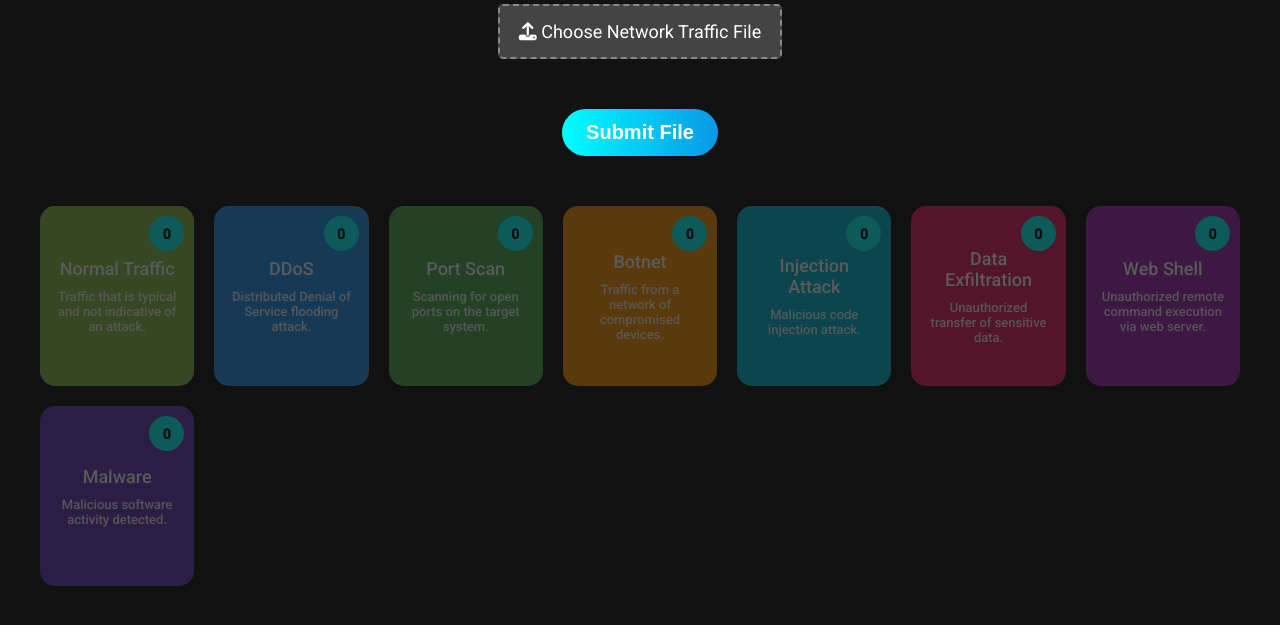
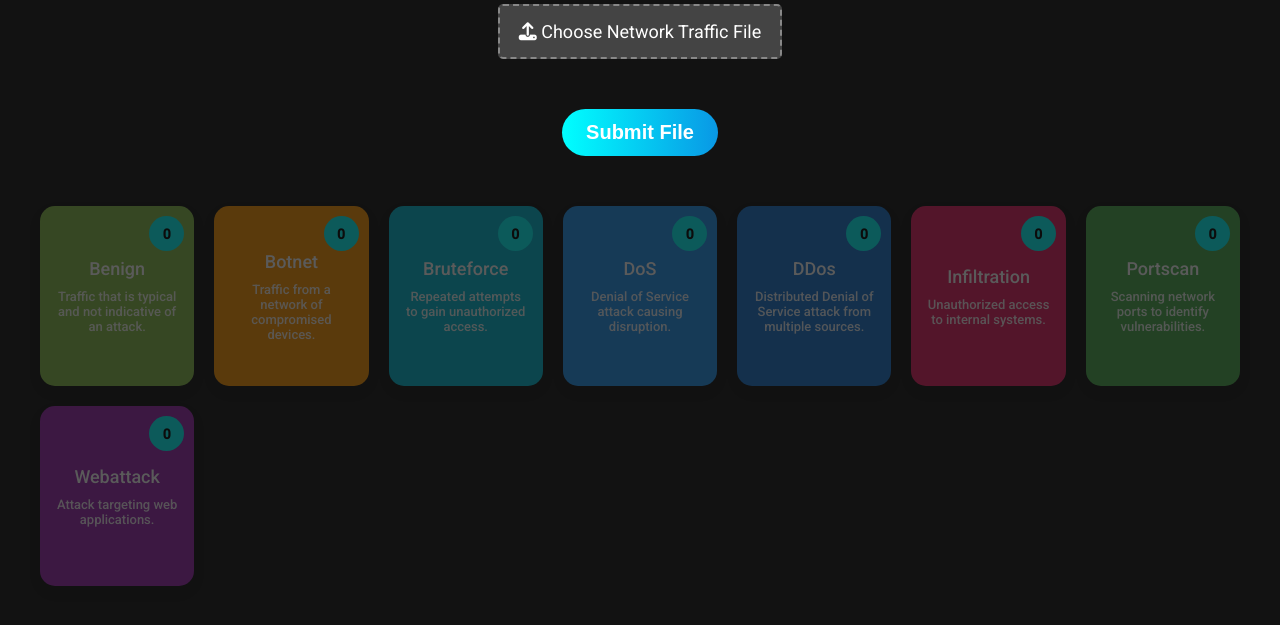
Before and after one commit to aryanraj65537/DefenSys, a Flask app: page /application in a window 1280 px wide. Shown: the part 152-777 px from the top of the page. Run offline with Flask 3, Linux system fonts and the light colour scheme; parts of the project's set-up code (start-up, migrations or seed data) failed here and were passed over.

Commit message:
knn done

```diff
--- a/app.py
+++ b/app.py
@@ -1,8 +1,384 @@
-from flask import Flask, render_template, request
+from flask import Flask, request, render_template, jsonify
+import pandas as pd
+import numpy as np
+import joblib
+import tempfile
 import os
-import sys
+import statistics
+from scapy.all import rdpcap
 
 app = Flask(__name__)
+
+knn_model = joblib.load("knn_model.pkl")
+scaler = joblib.load("scaler.pkl")
+
+TRAINING_COLUMNS = [
+    "Flow Duration",
+    "Total Fwd Packets",
+    "Total Backward Packets",
+    "Fwd Packets Length Total",
+    "Bwd Packets Length Total",
+    "Fwd Packet Length Max",
+    "Fwd Packet Length Mean",
+    "Fwd Packet Length Std",
+    "Bwd Packet Length Max",
+    "Bwd Packet Length Mean",
+    "Bwd Packet Length Std",
+    "Flow Bytes/s",
+    "Flow Packets/s",
+    "Flow IAT Mean",
+    "Flow IAT Std",
+    "Flow IAT Max",
+    "Flow IAT Min",
+    "Fwd IAT Total",
+    "Fwd IAT Mean",
+    "Fwd IAT Std",
+    "Fwd IAT Max",
+    "Fwd IAT Min",
+    "Bwd IAT Total",
+    "Bwd IAT Mean",
+    "Bwd IAT Std",
+    "Bwd IAT Max",
+    "Bwd IAT Min",
+    "Fwd PSH Flags",
+    "Fwd Header Length",
+    "Bwd Header Length",
+    "Fwd Packets/s",
+    "Bwd Packets/s",
+    "Packet Length Max",
+    "Packet Length Mean",
+    "Packet Length Std",
+    "Packet Length Variance",
+    "SYN Flag Count",
+    "URG Flag Count",
+    "Avg Packet Size",
+    "Avg Fwd Segment Size",
+    "Avg Bwd Segment Size",
+    "Subflow Fwd Packets",
+    "Subflow Fwd Bytes",
+    "Subflow Bwd Packets",
+    "Subflow Bwd Bytes",
+    "Init Fwd Win Bytes",
+    "Init Bwd Win Bytes",
+    "Fwd Act Data Packets",
+    "Fwd Seg Size Min",
+    "Active Mean",
+    "Active Std",
+    "Active Max",
+    "Active Min",
+    "Idle Mean",
+    "Idle Std",
+    "Idle Max",
+    "Idle Min",
+    # Exclude "ClassLabel" from features
+]
+
+def label_to_category(label):
+    mapping = {
+        0: "benign",
+        1: "botnet",
+        2: "bruteforce",
+        3: "dos",
+        4: "ddos",
+        5: "infiltration",
+        6: "portscan",
+        7: "webattack"
+    }
+    return mapping.get(label, None)
+
+def extract_features_from_pcap(file_storage):
+    """
+    Reads the uploaded pcap file, assumes the pcap represents one flow,
+    and computes many of the features required by the KNN model.
+
+    The forward direction is defined as packets whose source IP equals the
+    source IP of the first packet (if available). Many of the features (e.g.,
+    active/idle durations, subflow metrics) are computed in a simplified way.
+
+    Returns a DataFrame with one row of features.
+    """
+    # Save the uploaded pcap file to a temporary file
+    with tempfile.NamedTemporaryFile(delete=False) as tmp:
+        tmp.write(file_storage.read())
+        tmp_path = tmp.name
+
+    # Read packets using Scapy
+    packets = rdpcap(tmp_path)
+    os.remove(tmp_path)
+
+    if len(packets) == 0:
+        # No packets found; return zeros for all features.
+        features = {col: 0 for col in TRAINING_COLUMNS}
+        return pd.DataFrame([features])
+
+    # Determine forward direction using the source IP of the first packet, if possible.
+    first_pkt = packets[0]
+    if "IP" in first_pkt:
+        fwd_ip = first_pkt["IP"].src
+    elif "IPv6" in first_pkt:
+        fwd_ip = first_pkt["IPv6"].src
+    else:
+        fwd_ip = None
+
+    # Initialize lists and counters for feature calculation.
+    fwd_packets = []
+    bwd_packets = []
+    all_packet_lengths = []
+    all_timestamps = []
+
+    # Variables for TCP flag counts and header lengths (only computed if TCP layer is present).
+    fwd_psh_count = 0
+    fwd_syn_count = 0
+    fwd_urg_count = 0
+    fwd_header_lengths = []
+    bwd_header_lengths = []
+    fwd_payload_sizes = []
+    bwd_payload_sizes = []
+    total_bytes = 0
+
+    # For initial TCP window sizes, store the first observed window from each direction.
+    init_fwd_win = None
+    init_bwd_win = None
+
+    # Variables for active/idle period computation.
+    active_durations = []
+    idle_durations = []
+    threshold = 1.0  # seconds to separate active from idle
+    prev_time = None
+
+    # Process each packet.
+    for pkt in packets:
+        pkt_time = pkt.time
+        all_timestamps.append(pkt_time)
+        pkt_len = len(pkt)
+        all_packet_lengths.append(pkt_len)
+        total_bytes += pkt_len
+
+        # Determine packet direction.
+        if fwd_ip and "IP" in pkt:
+            direction = "fwd" if pkt["IP"].src == fwd_ip else "bwd"
+        else:
+            direction = "fwd"
+
+        # Compute inter-arrival times for active/idle calculation.
+        if prev_time is not None:
+            diff = pkt_time - prev_time
+            if diff <= threshold:
+                active_durations.append(diff)
+            else:
+                idle_durations.append(diff)
+        prev_time = pkt_time
+
+        # Process TCP layer if available.
+        tcp_layer = pkt.getlayer("TCP")
+        ip_layer = pkt.getlayer("IP")
+        if tcp_layer:
+            flags = str(tcp_layer.flags)
+            # For forward packets, update flag counts.
+            if direction == "fwd":
+                if 'P' in flags:
+                    fwd_psh_count += 1
+                if 'S' in flags:
+                    fwd_syn_count += 1
+                if 'U' in flags:
+                    fwd_urg_count += 1
+            # Calculate header length.
+            # If available, tcp_layer.dataofs gives header length in 32-bit words.
+            tcp_header_len = tcp_layer.dataofs * 4 if hasattr(tcp_layer, 'dataofs') and tcp_layer.dataofs else 20
+            # Assume a standard IPv4 header length of 20 bytes if present.
+            ip_header_len = 20 if ip_layer else 0
+            header_len = tcp_header_len + ip_header_len
+            if direction == "fwd":
+                fwd_header_lengths.append(header_len)
+            else:
+                bwd_header_lengths.append(header_len)
+            # Calculate payload size (packet length minus header length).
+            payload_size = pkt_len - header_len if pkt_len > header_len else 0
+            if direction == "fwd":
+                fwd_payload_sizes.append(payload_size)
+            else:
+                bwd_payload_sizes.append(payload_size)
+            # Store initial TCP window size if not already set.
+            if direction == "fwd" and init_fwd_win is None:
+                init_fwd_win = tcp_layer.window
+            if direction == "bwd" and init_bwd_win is None:
+                init_bwd_win = tcp_layer.window
+
+        # Append packet to the corresponding list.
+        if direction == "fwd":
+            fwd_packets.append(pkt)
+        else:
+            bwd_packets.append(pkt)
+
+    # Compute flow duration.
+    flow_duration = max(all_timestamps) - min(all_timestamps)
+    if flow_duration <= 0:
+        flow_duration = 0.001  # prevent division by zero
+
+    # Total forward and backward packet counts.
+    total_fwd_packets = len(fwd_packets)
+    total_bwd_packets = len(bwd_packets)
+
+    # Compute total bytes for forward and backward directions.
+    fwd_packets_length_total = sum(len(pkt) for pkt in fwd_packets)
+    bwd_packets_length_total = sum(len(pkt) for pkt in bwd_packets)
+
+    # Compute forward packet length statistics.
+    if fwd_packets:
+        fwd_lengths = [len(pkt) for pkt in fwd_packets]
+        fwd_max = max(fwd_lengths)
+        fwd_mean = statistics.mean(fwd_lengths)
+        fwd_std = statistics.stdev(fwd_lengths) if len(fwd_lengths) > 1 else 0
+    else:
+        fwd_max = fwd_mean = fwd_std = 0
+
+    # Compute backward packet length statistics.
+    if bwd_packets:
+        bwd_lengths = [len(pkt) for pkt in bwd_packets]
+        bwd_max = max(bwd_lengths)
+        bwd_mean = statistics.mean(bwd_lengths)
+        bwd_std = statistics.stdev(bwd_lengths) if len(bwd_lengths) > 1 else 0
+    else:
+        bwd_max = bwd_mean = bwd_std = 0
+
+    # Compute overall flow metrics.
+    total_bytes_flow = sum(all_packet_lengths)
+    flow_bytes_per_sec = total_bytes_flow / flow_duration
+    flow_packets_per_sec = len(all_packet_lengths) / flow_duration
+
+    # Inter-arrival times (IAT) for all packets.
+    all_iats = [t2 - t1 for t1, t2 in zip(all_timestamps, all_timestamps[1:])]
+    flow_iat_mean = statistics.mean(all_iats) if all_iats else 0
+    flow_iat_std = statistics.stdev(all_iats) if len(all_iats) > 1 else 0
+    flow_iat_max = max(all_iats) if all_iats else 0
+    flow_iat_min = min(all_iats) if all_iats else 0
+
+    # IAT metrics for forward packets.
+    fwd_times = [pkt.time for pkt in fwd_packets]
+    fwd_iats = [t2 - t1 for t1, t2 in zip(fwd_times, fwd_times[1:])]
+    fwd_iat_total = sum(fwd_iats) if fwd_iats else 0
+    fwd_iat_mean = statistics.mean(fwd_iats) if fwd_iats else 0
+    fwd_iat_std = statistics.stdev(fwd_iats) if len(fwd_iats) > 1 else 0
+    fwd_iat_max = max(fwd_iats) if fwd_iats else 0
+    fwd_iat_min = min(fwd_iats) if fwd_iats else 0
+
+    # IAT metrics for backward packets.
+    bwd_times = [pkt.time for pkt in bwd_packets]
+    bwd_iats = [t2 - t1 for t1, t2 in zip(bwd_times, bwd_times[1:])]
+    bwd_iat_total = sum(bwd_iats) if bwd_iats else 0
+    bwd_iat_mean = statistics.mean(bwd_iats) if bwd_iats else 0
+    bwd_iat_std = statistics.stdev(bwd_iats) if len(bwd_iats) > 1 else 0
+    bwd_iat_max = max(bwd_iats) if bwd_iats else 0
+    bwd_iat_min = min(bwd_iats) if bwd_iats else 0
+
+    # Compute packets per second for forward and backward directions.
+    fwd_packets_per_sec = total_fwd_packets / flow_duration
+    bwd_packets_per_sec = total_bwd_packets / flow_duration
+
+    # Overall packet length statistics.
+    packet_length_max = max(all_packet_lengths) if all_packet_lengths else 0
+    packet_length_mean = statistics.mean(all_packet_lengths) if all_packet_lengths else 0
+    packet_length_std = statistics.stdev(all_packet_lengths) if len(all_packet_lengths) > 1 else 0
+    packet_length_variance = statistics.variance(all_packet_lengths) if len(all_packet_lengths) > 1 else 0
+
+    # SYN and URG flag counts (using forward packets).
+    syn_flag_count = fwd_syn_count
+    urg_flag_count = fwd_urg_count
+
+    # Average packet size.
+    avg_packet_size = total_bytes_flow / len(all_packet_lengths) if all_packet_lengths else 0
+
+    # Average segment sizes (payload sizes) for forward and backward packets.
+    avg_fwd_segment_size = statistics.mean(fwd_payload_sizes) if fwd_payload_sizes else 0
+    avg_bwd_segment_size = statistics.mean(bwd_payload_sizes) if bwd_payload_sizes else 0
+
+    # For subflow metrics and active/idle periods, we use simplified/dummy values.
+    subflow_fwd_packets = 0
+    subflow_fwd_bytes = 0
+    subflow_bwd_packets = 0
+    subflow_bwd_bytes = 0
+
+    # Initial window sizes (default to 0 if not found).
+    init_fwd_win_bytes = init_fwd_win if init_fwd_win is not None else 0
+    init_bwd_win_bytes = init_bwd_win if init_bwd_win is not None else 0
+
+    # Forward active data packets: count of forward packets with nonzero payload.
+    fwd_act_data_packets = sum(1 for size in fwd_payload_sizes if size > 0)
+    # Minimum segment size among forward packets.
+    fwd_seg_size_min = min(fwd_payload_sizes) if fwd_payload_sizes else 0
+
+    # Active/Idle period statistics.
+    active_mean = statistics.mean(active_durations) if active_durations else 0
+    active_std = statistics.stdev(active_durations) if len(active_durations) > 1 else 0
+    active_max = max(active_durations) if active_durations else 0
+    active_min = min(active_durations) if active_durations else 0
+
+    idle_mean = statistics.mean(idle_durations) if idle_durations else 0
+    idle_std = statistics.stdev(idle_durations) if len(idle_durations) > 1 else 0
+    idle_max = max(idle_durations) if idle_durations else 0
+    idle_min = min(idle_durations) if idle_durations else 0
+
+    features = {
+        "Flow Duration": flow_duration,
+        "Total Fwd Packets": total_fwd_packets,
+        "Total Backward Packets": total_bwd_packets,
+        "Fwd Packets Length Total": fwd_packets_length_total,
+        "Bwd Packets Length Total": bwd_packets_length_total,
+        "Fwd Packet Length Max": fwd_max,
+        "Fwd Packet Length Mean": fwd_mean,
+        "Fwd Packet Length Std": fwd_std,
+        "Bwd Packet Length Max": bwd_max,
+        "Bwd Packet Length Mean": bwd_mean,
+        "Bwd Packet Length Std": bwd_std,
+        "Flow Bytes/s": flow_bytes_per_sec,
+        "Flow Packets/s": flow_packets_per_sec,
+        "Flow IAT Mean": flow_iat_mean,
+        "Flow IAT Std": flow_iat_std,
+        "Flow IAT Max": flow_iat_max,
+        "Flow IAT Min": flow_iat_min,
+        "Fwd IAT Total": fwd_iat_total,
+        "Fwd IAT Mean": fwd_iat_mean,
+        "Fwd IAT Std": fwd_iat_std,
+        "Fwd IAT Max": fwd_iat_max,
+        "Fwd IAT Min": fwd_iat_min,
+        "Bwd IAT Total": bwd_iat_total,
+        "Bwd IAT Mean": bwd_iat_mean,
+        "Bwd IAT Std": bwd_iat_std,
+        "Bwd IAT Max": bwd_iat_max,
+        "Bwd IAT Min": bwd_iat_min,
+        "Fwd PSH Flags": fwd_psh_count,
+        "Fwd Header Length": statistics.mean(fwd_header_lengths) if fwd_header_lengths else 0,
+        "Bwd Header Length": statistics.mean(bwd_header_lengths) if bwd_header_lengths else 0,
+        "Fwd Packets/s": fwd_packets_per_sec,
+        "Bwd Packets/s": bwd_packets_per_sec,
+        "Packet Length Max": packet_length_max,
+        "Packet Length Mean": packet_length_mean,
+        "Packet Length Std": packet_length_std,
+        "Packet Length Variance": packet_length_variance,
+        "SYN Flag Count": syn_flag_count,
+        "URG Flag Count": urg_flag_count,
+        "Avg Packet Size": avg_packet_size,
+        "Avg Fwd Segment Size": avg_fwd_segment_size,
+        "Avg Bwd Segment Size": avg_bwd_segment_size,
+        "Subflow Fwd Packets": subflow_fwd_packets,
+        "Subflow Fwd Bytes": subflow_fwd_bytes,
+        "Subflow Bwd Packets": subflow_bwd_packets,
+        "Subflow Bwd Bytes": subflow_bwd_bytes,
+        "Init Fwd Win Bytes": init_fwd_win_bytes,
+        "Init Bwd Win Bytes": init_bwd_win_bytes,
+        "Fwd Act Data Packets": fwd_act_data_packets,
+        "Fwd Seg Size Min": fwd_seg_size_min,
+        "Active Mean": active_mean,
+        "Active Std": active_std,
+        "Active Max": active_max,
+        "Active Min": active_min,
+        "Idle Mean": idle_mean,
+        "Idle Std": idle_std,
+        "Idle Max": idle_max,
+        "Idle Min": idle_min
+    }
+
+    return pd.DataFrame([features])
 
 @app.route('/')
 def home():
@@ -24,6 +400,58 @@ def contact():
 def application():
     return render_template('application.html')
 
+@app.route("/classify", methods=["POST"])
+def classify():
+    if "file" not in request.files:
+        return jsonify({"error": "No file part in request"}), 400
+
+    file = request.files["file"]
+    if file.filename == "":
+        return jsonify({"error": "No file selected"}), 400
+
+    file_ext = os.path.splitext(file.filename)[1].lower()
+
+    # Process based on file type.
+    if file_ext == ".pcap":
+        df = extract_features_from_pcap(file)
+    elif file_ext == ".csv":
+        df = pd.read_csv(file)
+    elif file_ext == ".json":
+        df = pd.read_json(file)
+    else:
+        return jsonify({"error": "Unsupported file type. Only pcap, csv, or json files are supported."}), 400
+
+    # Ensure the DataFrame has the required columns.
+    try:
+        X = df[TRAINING_COLUMNS]
+    except KeyError as e:
+        return jsonify({"error": f"Uploaded file does not have the required columns: {str(e)}"}), 400
+
+    # Scale the features using the pre-loaded scaler.
+    X_scaled = scaler.transform(X)
+
+    # Predict with the KNN model.
+    predictions = knn_model.predict(X_scaled)
+
+    # Count predictions mapped to our front-end categories.
+    threat_counts = {
+        "benign": 0,
+        "botnet": 0,
+        "bruteforce": 0,
+        "dos": 0,
+        "ddos": 0,
+        "infiltration": 0,
+        "portscan": 0,
+        "webattack": 0
+    }
+
+    for label in predictions:
+        category = label_to_category(label)
+        if category in threat_counts:
+            threat_counts[category] += 1
+
+    return jsonify(threat_counts)
+
 @app.route('/homepage')
 def homepage():
     return render_template('homepage.html')
--- a/templates/application.html
+++ b/templates/application.html
@@ -41,7 +41,6 @@
       transition: background 0.3s ease;
       z-index: 999;
     }
-
     .back-button:hover {
       background: linear-gradient(90deg, #09f, #0ff);
     }
@@ -54,11 +53,9 @@
     .file-input-container {
       margin-bottom: 30px;
     }
-
     .file-input-container input[type="file"] {
       display: none;
     }
-
     .file-input-container label {
       padding: 15px;
       background-color: #444;
@@ -73,7 +70,6 @@
       text-align: center;
       transition: background-color 0.3s ease;
     }
-
     .file-input-container label:hover {
       background-color: #333;
     }
@@ -88,7 +84,6 @@
       cursor: pointer;
       border: none;
     }
-
     .submit-button:hover {
       background: linear-gradient(90deg, #09f, #0ff);
     }
@@ -99,7 +94,6 @@
       gap: 20px;
       margin-top: 50px;
     }
-
     .card {
       position: relative;
       height: 150px;
@@ -119,17 +113,14 @@
       padding: 15px;
       text-align: center;
     }
-
     .card.grayed-out {
       opacity: 0.3;
       pointer-events: none;
     }
-
     .card.active {
       transform: scale(1.05);
       box-shadow: 0px 10px 20px rgba(0, 0, 0, 0.3);
     }
-
     .card .count-circle {
       position: absolute;
       top: 10px;
@@ -145,22 +136,21 @@
       font-size: 14px;
       font-weight: bold;
     }
-
     .card-description {
       font-size: 13px;
       margin-top: 10px;
       opacity: 0.9;
     }
 
-    /* Colors */
-    .card.normal-traffic { background-color: #8bc34a; }
-    .card.ddos { background-color: #2196f3; }
-    .card.port-scan { background-color: #4caf50; }
+    /* Colors for each card category */
+    .card.benign { background-color: #8bc34a; }
     .card.botnet { background-color: #ff9800; }
-    .card.injection { background-color: #00bcd4; }
-    .card.data-exfiltration { background-color: #e91e63; }
-    .card.web-shell { background-color: #9c27b0; }
-    .card.malware { background-color: #673ab7; }
+    .card.bruteforce { background-color: #00bcd4; }
+    .card.dos { background-color: #2196f3; }
+    .card.ddos { background-color: #1976d2; }
+    .card.infiltration { background-color: #e91e63; }
+    .card.portscan { background-color: #4caf50; }
+    .card.webattack { background-color: #9c27b0; }
   </style>
 </head>
 
@@ -177,50 +167,63 @@
     <button class="submit-button" id="submitButton">Submit File</button>
 
     <div class="card-container">
-      <div class="card normal-traffic grayed-out" id="normalTrafficCard">
-        <div class="count-circle" id="normalTrafficCount">0</div>
-        Normal Traffic
+      <div class="card benign grayed-out" id="benignCard">
+        <div class="count-circle" id="benignCount">0</div>
+        Benign
         <div class="card-description">Traffic that is typical and not indicative of an attack.</div>
-      </div>
-      <div class="card ddos grayed-out" id="ddosCard">
-        <div class="count-circle" id="ddosCount">0</div>
-        DDoS
-        <div class="card-description">Distributed Denial of Service flooding attack.</div>
-      </div>
-      <div class="card port-scan grayed-out" id="portScanCard">
-        <div class="count-circle" id="portScanCount">0</div>
-        Port Scan
-        <div class="card-description">Scanning for open ports on the target system.</div>
       </div>
       <div class="card botnet grayed-out" id="botnetCard">
         <div class="count-circle" id="botnetCount">0</div>
         Botnet
         <div class="card-description">Traffic from a network of compromised devices.</div>
       </div>
-      <div class="card injection grayed-out" id="injectionCard">
-        <div class="count-circle" id="injectionCount">0</div>
-        Injection Attack
-        <div class="card-description">Malicious code injection attack.</div>
+      <div class="card bruteforce grayed-out" id="bruteforceCard">
+        <div class="count-circle" id="bruteforceCount">0</div>
+        Bruteforce
+        <div class="card-description">Repeated attempts to gain unauthorized access.</div>
       </div>
-      <div class="card data-exfiltration grayed-out" id="dataExfiltrationCard">
-        <div class="count-circle" id="dataExfiltrationCount">0</div>
-        Data Exfiltration
-        <div class="card-description">Unauthorized transfer of sensitive data.</div>
+      <div class="card dos grayed-out" id="dosCard">
+        <div class="count-circle" id="dosCount">0</div>
+        DoS
+        <div class="card-description">Denial of Service attack causing disruption.</div>
       </div>
-      <div class="card web-shell grayed-out" id="webShellCard">
-        <div class="count-circle" id="webShellCount">0</div>
-        Web Shell
-        <div class="card-description">Unauthorized remote command execution via web server.</div>
+      <div class="card ddos grayed-out" id="ddosCard">
+        <div class="count-circle" id="ddosCount">0</div>
+        DDos
+        <div class="card-description">Distributed Denial of Service attack from multiple sources.</div>
       </div>
-      <div class="card malware grayed-out" id="malwareCard">
-        <div class="count-circle" id="malwareCount">0</div>
-        Malware
-        <div class="card-description">Malicious software activity detected.</div>
+      <div class="card infiltration grayed-out" id="infiltrationCard">
+        <div class="count-circle" id="infiltrationCount">0</div>
+        Infiltration
+        <div class="card-description">Unauthorized access to internal systems.</div>
+      </div>
+      <div class="card portscan grayed-out" id="portscanCard">
+        <div class="count-circle" id="portscanCount">0</div>
+        Portscan
+        <div class="card-description">Scanning network ports to identify vulnerabilities.</div>
+      </div>
+      <div class="card webattack grayed-out" id="webattackCard">
+        <div class="count-circle" id="webattackCount">0</div>
+        Webattack
+        <div class="card-description">Attack targeting web applications.</div>
       </div>
     </div>
   </div>
 
   <script>
+    // On page load, initialize counts and grayed-out state for all cards.
+    window.onload = function() {
+      const threatTypes = [
+        'benign', 'botnet', 'bruteforce', 'dos', 'ddos', 'infiltration', 'portscan', 'webattack'
+      ];
+      threatTypes.forEach(type => {
+        document.getElementById(`${type}Count`).textContent = 0;
+        document.getElementById(`${type}Card`).classList.add('grayed-out');
+        document.getElementById(`${type}Card`).classList.remove('active');
+      });
+    };
+
+    // When "Submit File" is clicked, send the file to the server.
     document.getElementById('submitButton').addEventListener('click', function() {
       const fileInput = document.getElementById('trafficFile');
       const file = fileInput.files[0];
@@ -230,39 +233,36 @@
         return;
       }
 
-      const reader = new FileReader();
+      const formData = new FormData();
+      formData.append('file', file);
 
-      reader.onload = function(event) {
-        const fileContent = event.target.result;
-
-        // Simulated model output
-        const threatCounts = {
-          normalTraffic: 50,
-          ddos: 0,
-          portScan: 10,
-          botnet: 3,
-          injection: 1,
-          dataExfiltration: 0,
-          webShell: 2,
-          malware: 4
-        };
-
-        updateCards(threatCounts);
-      };
-
-      reader.readAsText(file);
+      fetch('/classify', {
+        method: 'POST',
+        body: formData
+      })
+      .then(response => response.json())
+      .then(data => {
+        if (data.error) {
+          alert(data.error);
+          return;
+        }
+        updateCards(data);
+      })
+      .catch(err => {
+        console.error('Error uploading file:', err);
+      });
     });
 
+    // Update card states based on threat counts from the server.
     function updateCards(threatCounts) {
-      const threatTypes = ['normalTraffic', 'ddos', 'portScan', 'botnet', 'injection', 'dataExfiltration', 'webShell', 'malware'];
-
+      const threatTypes = [
+        'benign', 'botnet', 'bruteforce', 'dos', 'ddos', 'infiltration', 'portscan', 'webattack'
+      ];
       threatTypes.forEach(type => {
         const card = document.getElementById(`${type}Card`);
         const countCircle = document.getElementById(`${type}Count`);
-        const count = threatCounts[type];
-
+        const count = threatCounts[type] || 0;
         countCircle.textContent = count;
-
         if (count > 0) {
           card.classList.add('active');
           card.classList.remove('grayed-out');
@@ -272,17 +272,6 @@
         }
       });
     }
-
-    // Initialize cards to grayed-out with 0 counts
-    window.onload = function() {
-      const threatTypes = ['normalTraffic', 'ddos', 'portScan', 'botnet', 'injection', 'dataExfiltration', 'webShell', 'malware'];
-      threatTypes.forEach(type => {
-        const card = document.getElementById(`${type}Card`);
-        const countCircle = document.getElementById(`${type}Count`);
-        countCircle.textContent = 0;
-        card.classList.add('grayed-out');
-      });
-    };
   </script>
 </body>
 </html>
```
Also changed, not shown: 1 other file.
